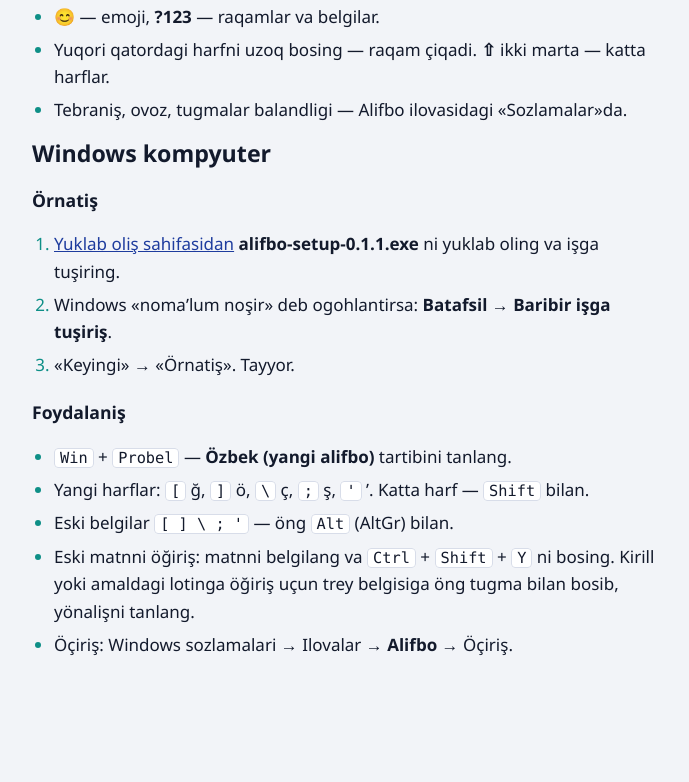
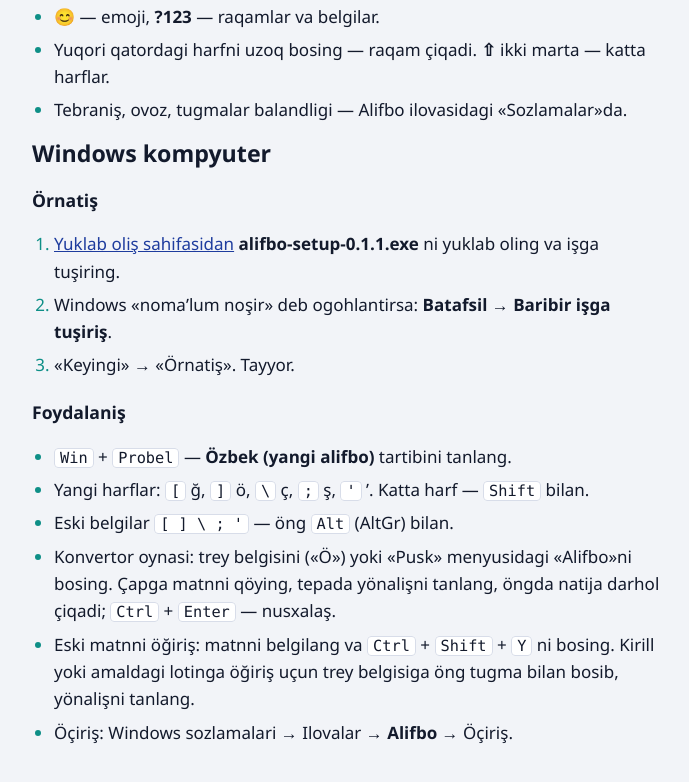
Before and after one commit to uktamov-sh/alifbo, a plain HTML site: page docs/guide.html in a window 1280 px wide. Shown: the part 928-1710 px from the top of the page, without its empty margins (168-857 px from the left). Before the commit the page ends 1650 px from the top, so only its background shows below. Drawn offline with Linux system fonts and the light colour scheme.

Commit message:
Windows 0.2.1: окно конвертера; инструкция на сайте
Co-Authored-By: Claude Opus 5.5 <noreply@anthropic.com>

```diff
--- a/docs/guide.html
+++ b/docs/guide.html
@@ -56,6 +56,7 @@
       <li><kbd>Win</kbd> + <kbd>Probel</kbd> — <b>Özbek (yangi alifbo)</b> tartibini tanlang.</li>
       <li>Yangi harflar: <kbd>[</kbd> ğ, <kbd>]</kbd> ö, <kbd>\</kbd> ç, <kbd>;</kbd> ş, <kbd>'</kbd> ʼ. Katta harf — <kbd>Shift</kbd> bilan.</li>
       <li>Eski belgilar <kbd>[ ] \ ; '</kbd> — öng <kbd>Alt</kbd> (AltGr) bilan.</li>
+      <li>Konvertor oynasi: trey belgisini («Ö») yoki «Pusk» menyusidagi «Alifbo»ni bosing. Çapga matnni qöying, tepada yönalişni tanlang, öngda natija darhol çiqadi; <kbd>Ctrl</kbd> + <kbd>Enter</kbd> — nusxalaş.</li>
       <li>Eski matnni öğiriş: matnni belgilang va <kbd>Ctrl</kbd> + <kbd>Shift</kbd> + <kbd>Y</kbd> ni bosing. Kirill yoki amaldagi lotinga öğiriş uçun trey belgisiga öng tugma bilan bosib, yönalişni tanlang.</li>
       <li>Öçiriş: Windows sozlamalari → Ilovalar → <b>Alifbo</b> → Öçiriş.</li>
     </ul>
@@ -103,7 +104,8 @@
       <li><kbd>Win</kbd> + <kbd>Пробел</kbd> — выберите раскладку <b>Özbek (yangi alifbo)</b>.</li>
       <li>Новые буквы: <kbd>[</kbd> ğ, <kbd>]</kbd> ö, <kbd>\</kbd> ç, <kbd>;</kbd> ş, <kbd>'</kbd> ʼ. Заглавные — с <kbd>Shift</kbd>.</li>
       <li>Прежние символы <kbd>[ ] \ ; '</kbd> — с правым <kbd>Alt</kbd> (AltGr).</li>
-      <li>Переписать старый текст: выделите его и нажмите <kbd>Ctrl</kbd> + <kbd>Shift</kbd> + <kbd>Y</kbd>. Чтобы переводить на кириллицу или нынешнюю латиницу, выберите направление в меню значка в трее (правый клик).</li>
+      <li>Окно конвертера: щёлкните по значку «Ö» в трее или по «Alifbo» в меню «Пуск». Вставьте текст слева, сверху выберите направление, справа сразу результат; <kbd>Ctrl</kbd> + <kbd>Enter</kbd> — копировать.</li>
+      <li>Переписать старый текст в любой программе: выделите его и нажмите <kbd>Ctrl</kbd> + <kbd>Shift</kbd> + <kbd>Y</kbd>. Чтобы переводить на кириллицу или нынешнюю латиницу, выберите направление в меню значка в трее (правый клик).</li>
       <li>Удаление: Параметры Windows → Приложения → <b>Alifbo</b> → Удалить.</li>
     </ul>
   </section>
```
Also changed, not shown: docs/screenshots/windows-converter.png (added), 3 other files.
